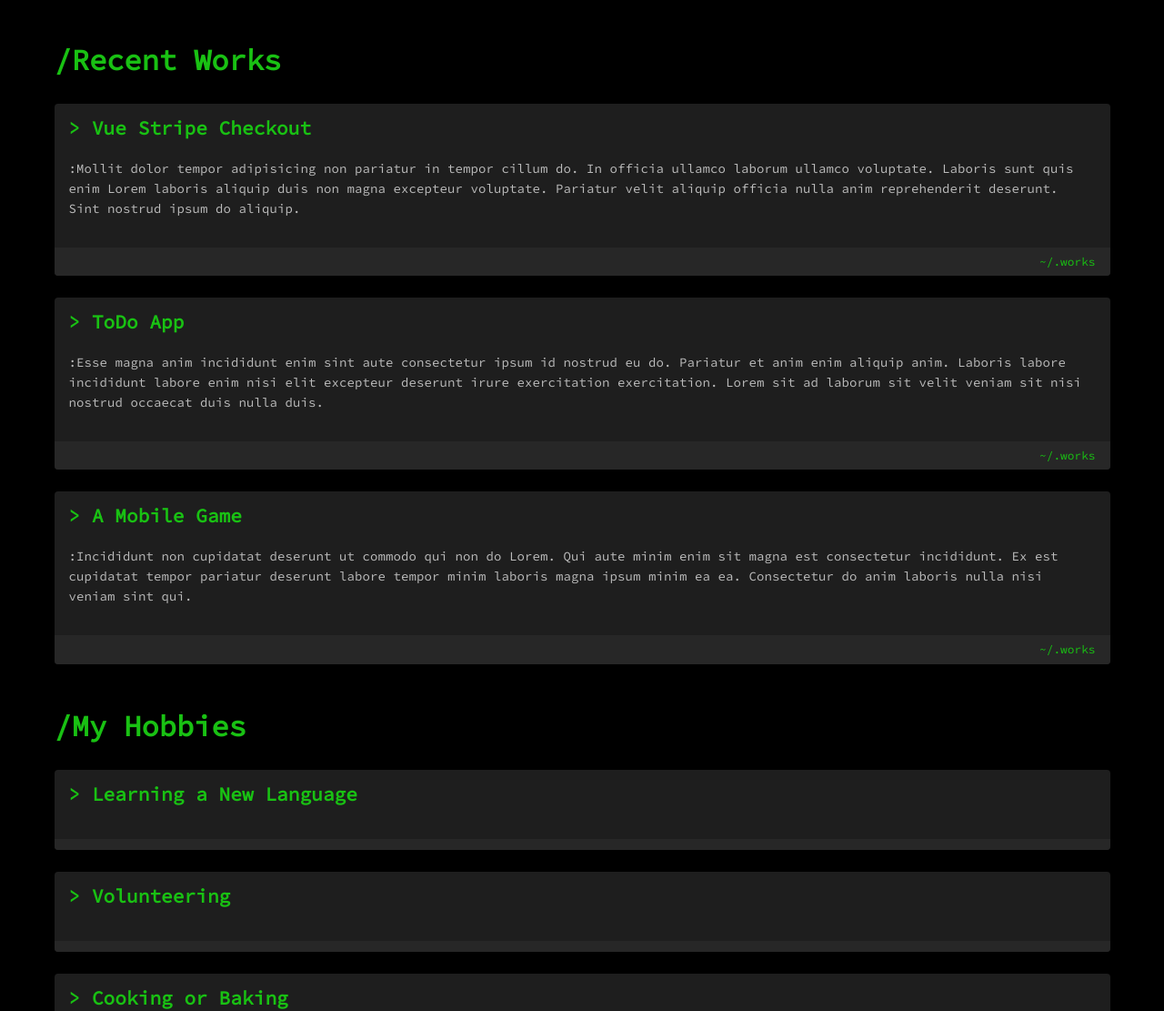
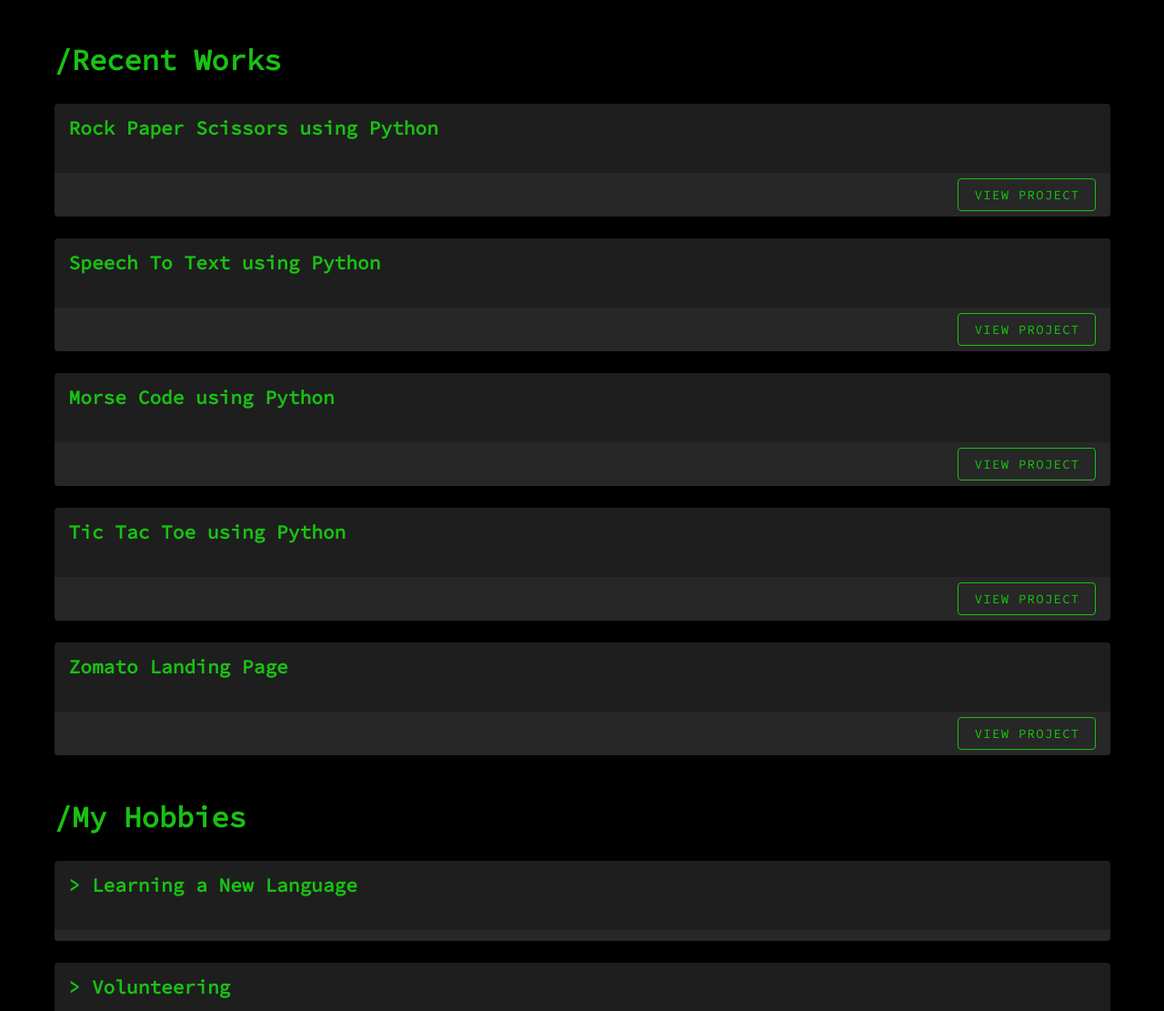
Before and after one commit to Akhil-ps-dev/B-folio, a plain HTML site: page index.html in a window 1280 px wide. Shown: the part 1422-2533 px from the top of the page at 91% size. Drawn offline with nearby package versions, Linux system fonts and the light colour scheme.

Commit message:
added works

```diff
--- a/config.js
+++ b/config.js
@@ -26,18 +26,28 @@ window.PorfolioConfig = {
   ],
   works: [
     {
-      name: 'Vue Stripe Checkout',
-      link: 'https://jofftiquez.github.io/vue-stripe-checkout',
+      name: 'Rock Paper Scissors using Python',
+      link: 'https://drive.google.com/drive/folders/1M_WgGYlVM7KRnwOZyWfn1AsyyKMhx1BQ?usp=drive_link',
+      description: 'Esse magna anim incididunt enim sint aute consectetur ipsum id nostrud eu do. Pariatur et anim enim aliquip anim. Laboris labore incididunt labore enim nisi elit excepteur deserunt irure exercitation exercitation. Lorem sit ad laborum sit velit veniam sit nisi nostrud occaecat duis nulla duis.'
+    },
+    {
+      name: 'Speech To Text using Python',
+      link: 'https://drive.google.com/drive/folders/1fq-Sy_pQ1cZwl6ndEOE3F7NdwQc09ktI?usp=drive_link',
+      description: 'Esse magna anim incididunt enim sint aute consectetur ipsum id nostrud eu do. Pariatur et anim enim aliquip anim. Laboris labore incididunt labore enim nisi elit excepteur deserunt irure exercitation exercitation. Lorem sit ad laborum sit velit veniam sit nisi nostrud occaecat duis nulla duis.'
+    },
+    {
+      name: 'Morse Code using Python',
+      link: 'https://drive.google.com/drive/folders/1hOfCl1eL8ujkMZbQ7bYMjTPp2jdRYJZX?usp=drive_link',
       description: 'Mollit dolor tempor adipisicing non pariatur in tempor cillum do. In officia ullamco laborum ullamco voluptate. Laboris sunt quis enim Lorem laboris aliquip duis non magna excepteur voluptate. Pariatur velit aliquip officia nulla anim reprehenderit deserunt. Sint nostrud ipsum do aliquip.'
     },
     {
-      name: 'ToDo App',
-      link: 'https://theuselessweb.com/',
+      name: 'Tic Tac Toe using Python',
+      link: 'https://drive.google.com/drive/folders/18wss1gtxLnJYwBidseBiW7PTMIzLg1mQ?usp=drive_link',
       description: 'Esse magna anim incididunt enim sint aute consectetur ipsum id nostrud eu do. Pariatur et anim enim aliquip anim. Laboris labore incididunt labore enim nisi elit excepteur deserunt irure exercitation exercitation. Lorem sit ad laborum sit velit veniam sit nisi nostrud occaecat duis nulla duis.'
     },
     {
-      name: 'A Mobile Game',
-      link: 'https://theuselessweb.com/',
+      name: 'Zomato Landing Page',
+      link: 'https://drive.google.com/drive/folders/1LobIM5yu-e7ZN8Li8bQWgUnvQziFNKaR?usp=drive_link',
       description: 'Incididunt non cupidatat deserunt ut commodo qui non do Lorem. Qui aute minim enim sit magna est consectetur incididunt. Ex est cupidatat tempor pariatur deserunt labore tempor minim laboris magna ipsum minim ea ea. Consectetur do anim laboris nulla nisi veniam sint qui.'
     }
   ],
@@ -52,7 +62,7 @@ window.PorfolioConfig = {
     },
 
     {
-      name: 'Cooking or Baking',
+      name: 'Reading Books',
       // description: 'Laborum pariatur sint labore officia enim occaecat id.'
     }
   ],
--- a/index.html
+++ b/index.html
@@ -110,18 +110,23 @@
             <v-col v-for="(work, index) in works" cols="12" :key="index">
               <v-card hover="hover" height="100%" data-aos="fade-up">
                 <v-card-text>
-                  <h2 class="primary--text">>
-                    {{work.name}}</h2>
+                  <h2 class="primary--text">{{work.name}}</h2>
                   <br>
-                  <p>:{{work.description}}</p>
+                  <!-- <p>{{work.description}}</p> -->
                 </v-card-text>
                 <v-footer>
                   <v-spacer></v-spacer>
-                  <small class="primary--text">~/.works</small>
+                  <!-- Corrected button with direct link to work -->
+                  <v-btn :href="work.link" target="_blank" outlined color="primary">
+                    View Project
+                  </v-btn>
+                  <!-- <small class="primary--text">~/.works</small> -->
                 </v-footer>
               </v-card>
             </v-col>
+
           </section>
+
           <section class="row mb-5" id="hobbies">
             <v-col cols="12" md="6">
               <h1 class="primary--text" data-aos="fade-up">/My Hobbies</h1>
```
